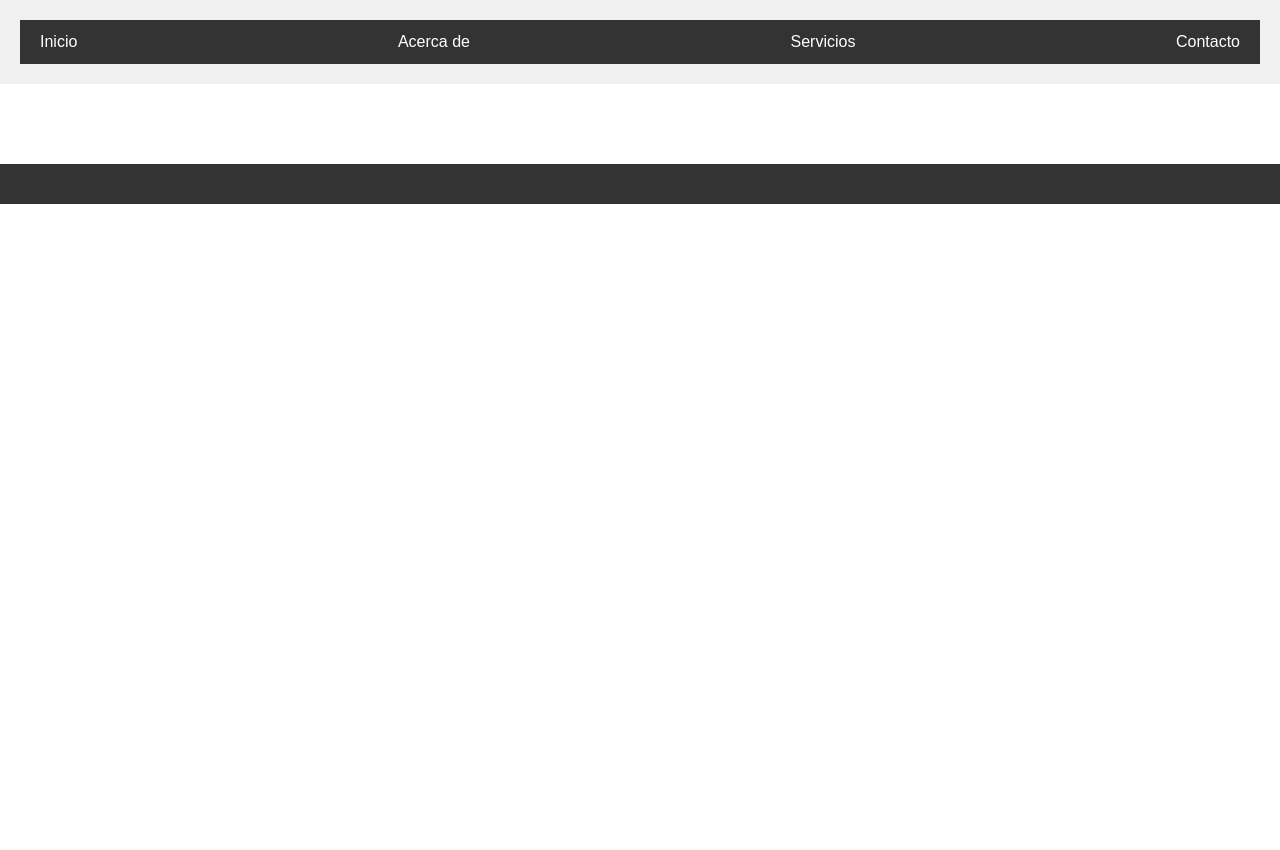
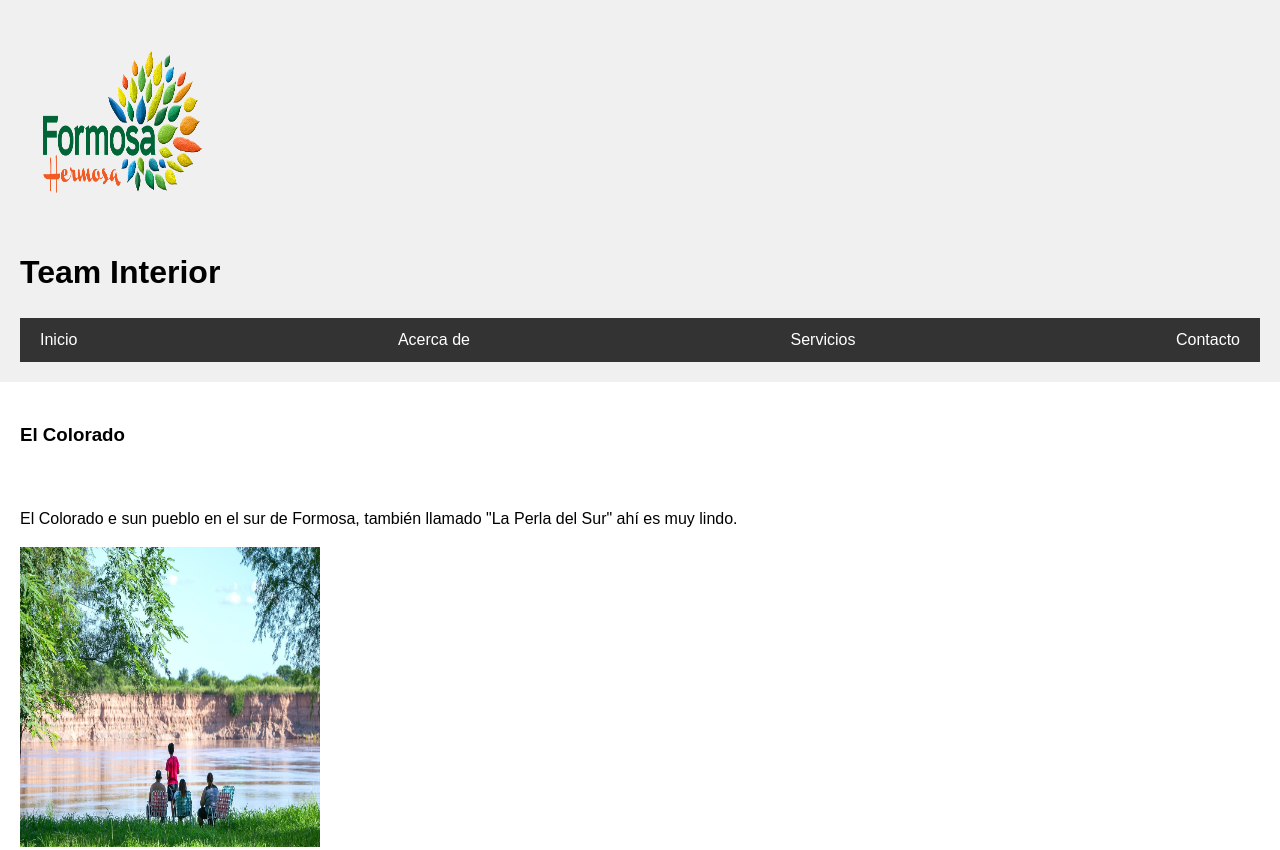
Before and after one commit to F4ust01/actividadTut1404, a plain HTML site: page index.html in a window 1280 px wide. Shown: the top 850 px of the page. Before the commit the page ends 800 px from the top, so only its background shows below. Drawn offline with Linux system fonts and the light colour scheme.

Commit message:
Se realizaron los aportes del compañero 1

```diff
--- a/index.html
+++ b/index.html
@@ -7,7 +7,8 @@
 </head>
 <body>
 	<header>
-		<!-- Agrega aquí el logo y el título de la página -->
+		<img src="fsalogo.png" alt="logo" height="200px" width="200px">
+		<h1>Team Interior</h1>
 		<nav>
 			<ul>
 				<li><a href="#">Inicio</a></li>
@@ -19,7 +20,10 @@
 	</header>
 	<main>
 		<section>
-			<!-- Compañero 1. Agregar un "h3", un "p" y un "img" -->
+			<h3>El Colorado</h3> <br>
+			<p>El Colorado e sun pueblo en el sur de Formosa, también llamado "La Perla del Sur" ahí es muy lindo.</p>
+			<img src="elcolorado.jpg" alt="elcolo" height="300px" width="300px">
+
 		</section>
 		<section>
 			<!-- Compañero 2. Agregar un "h3", un "p" y un "img" -->
```
Also changed, not shown: elcolorado.jpg (added), fsalogo.png (added).
